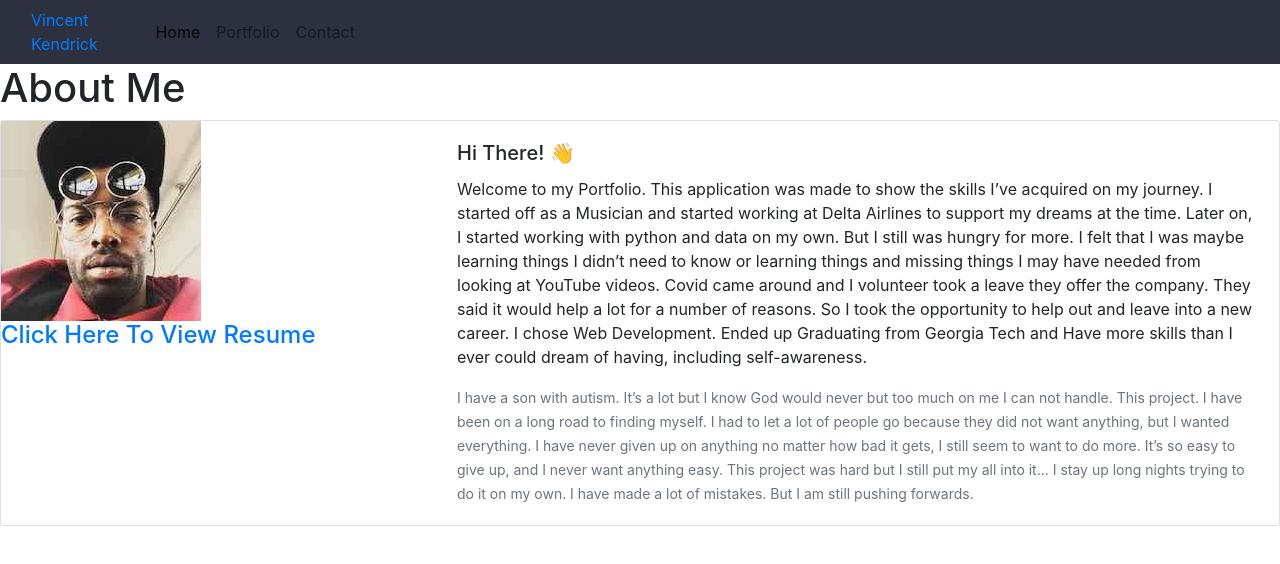
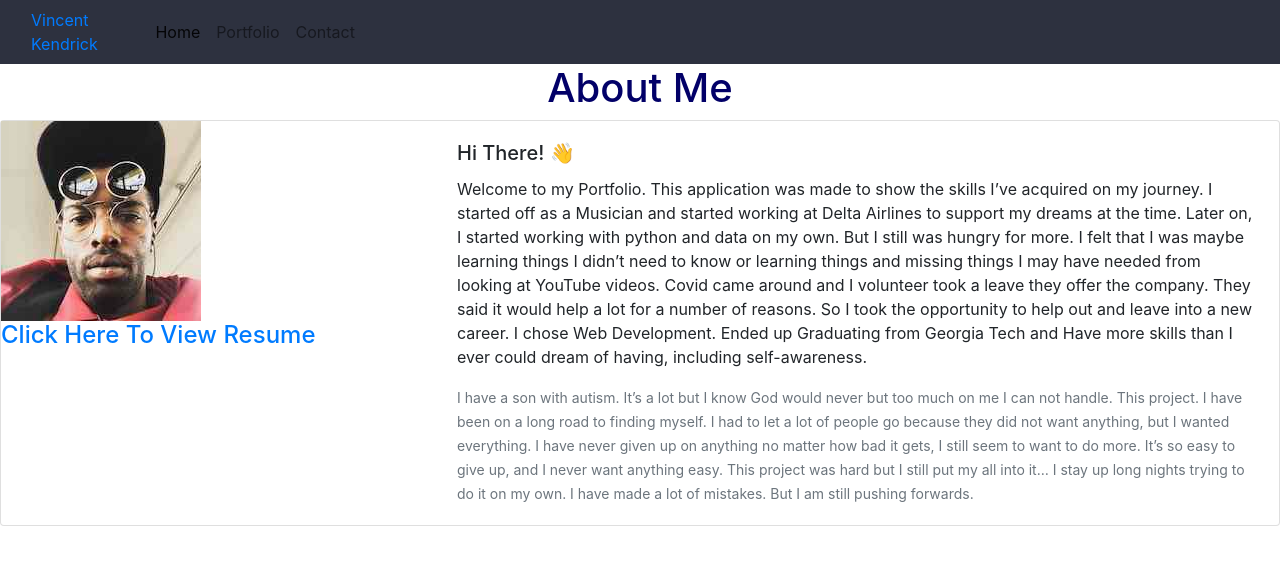
Before and after one commit to dagreatcode/mern-portfolio, a React (Create React App) app in the folder client/: page / in a window 1280 px wide. Shown: the top 564 px of the page. Built offline with nearby package versions, Linux system fonts and the light colour scheme; no server answers.

Commit message:
adding css

```diff
--- /dev/null
+++ b/client/src/containers/Home/Home.css
@@ -0,0 +1,4 @@
+h1 {
+    color: rgb(2, 0, 104);
+    text-align: center;
+  }
--- a/client/src/containers/Home/Home.jsx
+++ b/client/src/containers/Home/Home.jsx
@@ -1,6 +1,7 @@
 // rcc
 import React, { Component } from "react";
 import img from "./img2.jpg";
+import "./Home.css";
 
 class Home extends Component {
   render() {
```
